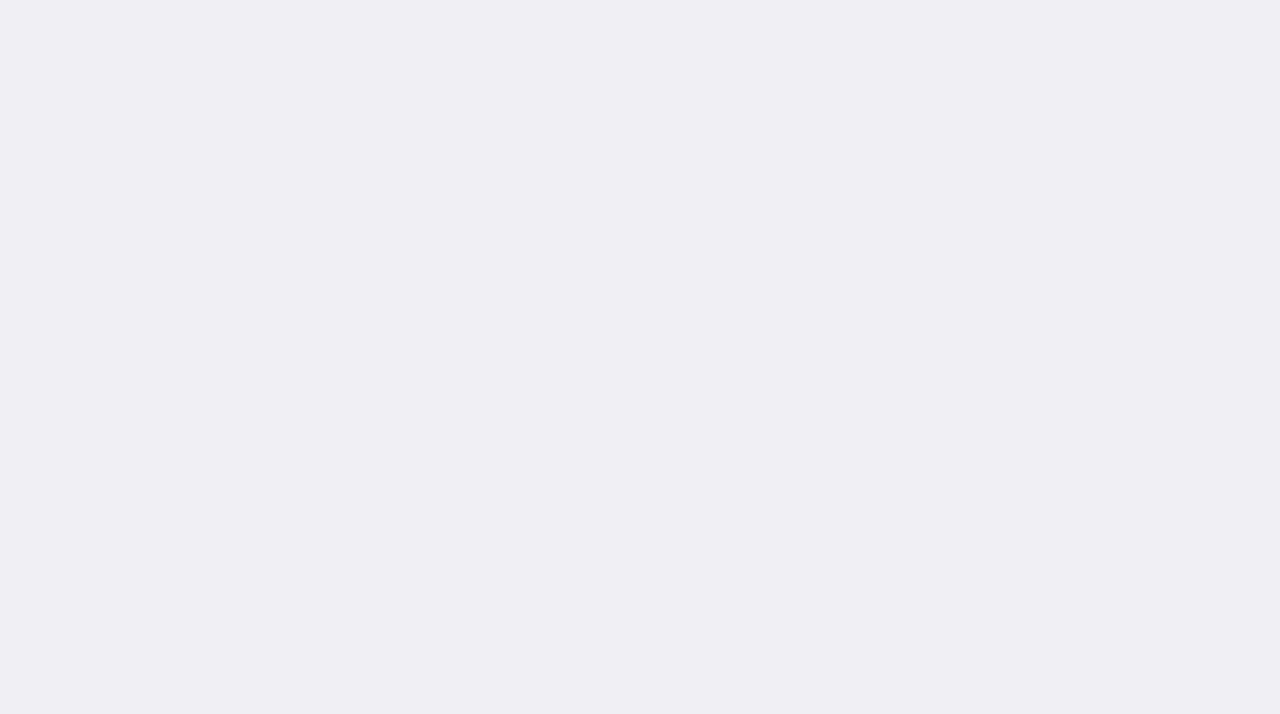
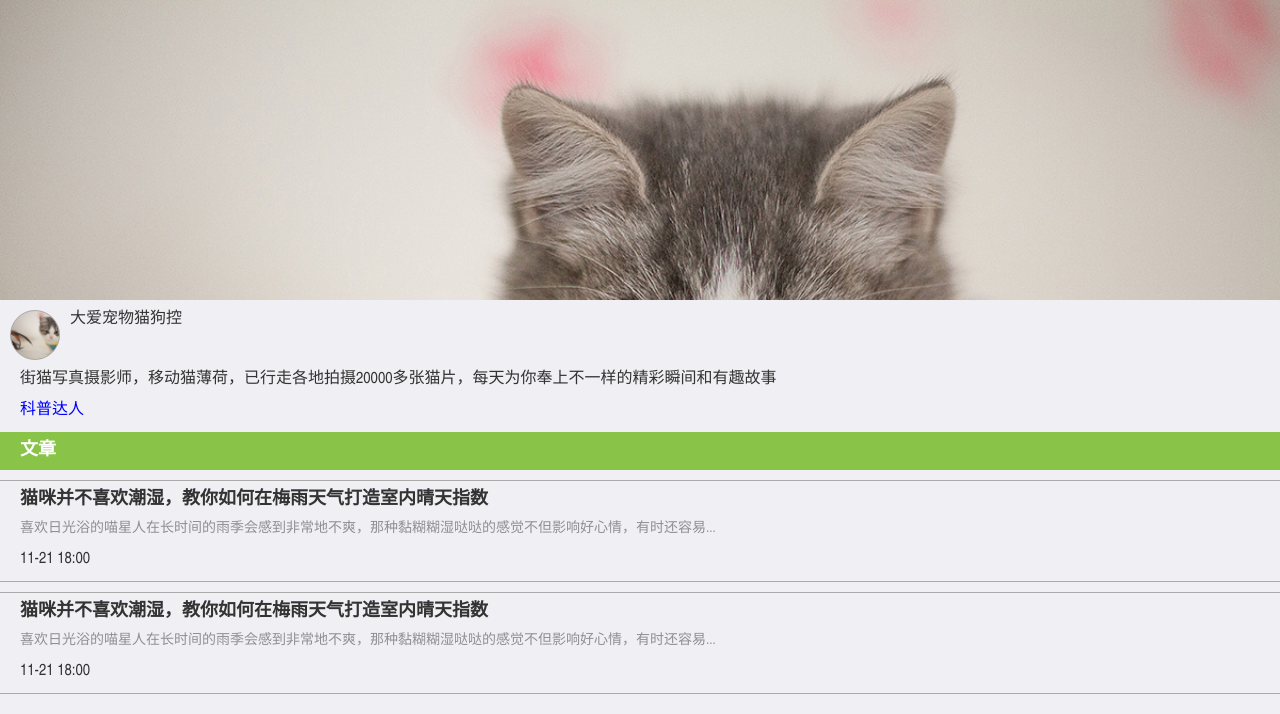
Before and after one commit to guoqiangui/UChong, a plain HTML site: page pages/column-detail.html in a window 1280 px wide. Drawn offline with Linux system fonts and the light colour scheme.

Commit message:
column-detal.html finished

```diff
--- /dev/null
+++ b/css/column-detail.css
@@ -0,0 +1,71 @@
+/* css初始化 */
+body,ul,ol,li,p,h1,h2,h3,h4,h5,h6,form,fieldset,table,td,img,div{margin:0;padding:0;border:0;}
+body{color:#333;font-size:16px;font-family:"SimSun","宋体","Arial Narrow";}
+
+ul,ol{list-style-type:none;}
+select,input,img,select{vertical-align:middle;}
+
+a{text-decoration:none;}
+a:link {color:#333;}
+a:visited{color:#333;}
+
+
+.column-author {
+	position: relative;
+}
+/* 个人主页封面 */
+.column-author-cover {
+	width: 100%;
+	height: 300px;
+	background: url(../images/cover2.jpg);
+	background-size: cover;
+}
+/* 头像 */
+.column-author-icon {
+	width: 50px;
+	height: 50px;
+	border: 1px solid #aaa;
+	border-radius: 50%;
+	background: url(../images/cover2.jpg);
+	background-size: cover;
+	margin: 10px;
+}
+/* 昵称 */
+.column-author-nickname {
+	position: absolute;
+	top: 310px;
+	left: 70px;
+}
+/* 自我介绍 */
+.column-author-self {
+	margin: 10px 20px;
+}
+/* 标签 */
+.column-author a {
+	display: inline-block;
+	margin: 0 0 10px 20px;
+	color: #00f;
+}
+h4.article-nav {
+	background-color: #89C348;
+	padding: 10px 20px;
+	color: #fff;
+}
+/* 单个文章项 */
+.article-item {
+	border-top: 1px solid #aaa;
+	border-bottom: 1px solid #aaa;
+	margin: 10px 0;
+}
+/* 标题 */
+.article-item h4 {
+	margin: 10px 20px;
+}
+/* 文章部分预览 */
+.article-item p	{
+	margin: 10px 20px;
+}
+/* 发表时间 */
+.article-item .create-time {
+	margin: 10px 20px ;
+}
--- a/pages/column-detail.html
+++ b/pages/column-detail.html
@@ -6,12 +6,51 @@
 		<title></title>
 		<meta name="viewport" content="width=device-width,initial-scale=1,minimum-scale=1,maximum-scale=1,user-scalable=no" />
 		<link href="../css/mui.min.css" rel="stylesheet" />
+		<link rel="stylesheet" href="../css/column-detail.css">
 	</head>
 
 	<body>
+		<!-- 其实就是作者的详细信息页 -->
+		<div class="mui-content">
+			<!-- 作者信息 -->
+			<div class="column-author">
+				<!-- 个人主页封面 -->
+				<div class="column-author-cover"></div>
+				<!-- 头像 -->
+				<div class="column-author-icon"></div>
+				<!-- 昵称 -->
+				<div class="column-author-nickname">大爱宠物猫狗控</div>
+				<!-- 自我介绍 -->
+				<div class="column-author-self">街猫写真摄影师，移动猫薄荷，已行走各地拍摄20000多张猫片，每天为你奉上不一样的精彩瞬间和有趣故事</div>
+				<!-- 标签 -->
+				<a href="javascript:;">科普达人</a>
+			</div>
+			<h4 class="article-nav">文章</h4>
+			<!-- 作者的文章，简略形式 -->
+			<div class="column-articles-simple">
+				<!-- 单个文章项 -->
+				<div class="article-item">
+					<!-- 标题 -->
+					<h4>猫咪并不喜欢潮湿，教你如何在梅雨天气打造室内晴天指数</h4>
+					<!-- 文章部分预览 -->
+					<p>喜欢日光浴的喵星人在长时间的雨季会感到非常地不爽，那种黏糊糊湿哒哒的感觉不但影响好心情，有时还容易...</p>
+					<!-- 发表时间 -->
+					<div class="create-time">11-21 18:00</div>
+				</div>
+				<div class="article-item">
+					<!-- 标题 -->
+					<h4>猫咪并不喜欢潮湿，教你如何在梅雨天气打造室内晴天指数</h4>
+					<!-- 文章部分预览 -->
+					<p>喜欢日光浴的喵星人在长时间的雨季会感到非常地不爽，那种黏糊糊湿哒哒的感觉不但影响好心情，有时还容易...</p>
+					<!-- 发表时间 -->
+					<div class="create-time">11-21 18:00</div>
+				</div>
+			</div>
+		</div>
+
 		<script src="../js/mui.min.js"></script>
 		<script type="text/javascript">
-			mui.init()
+			mui.init();
 		</script>
 	</body>
 
```
Also changed, not shown: css/column.css (+15 -0 lines), js/column.js (+15 -0 lines), pages/column.html (+4 -4 lines).
